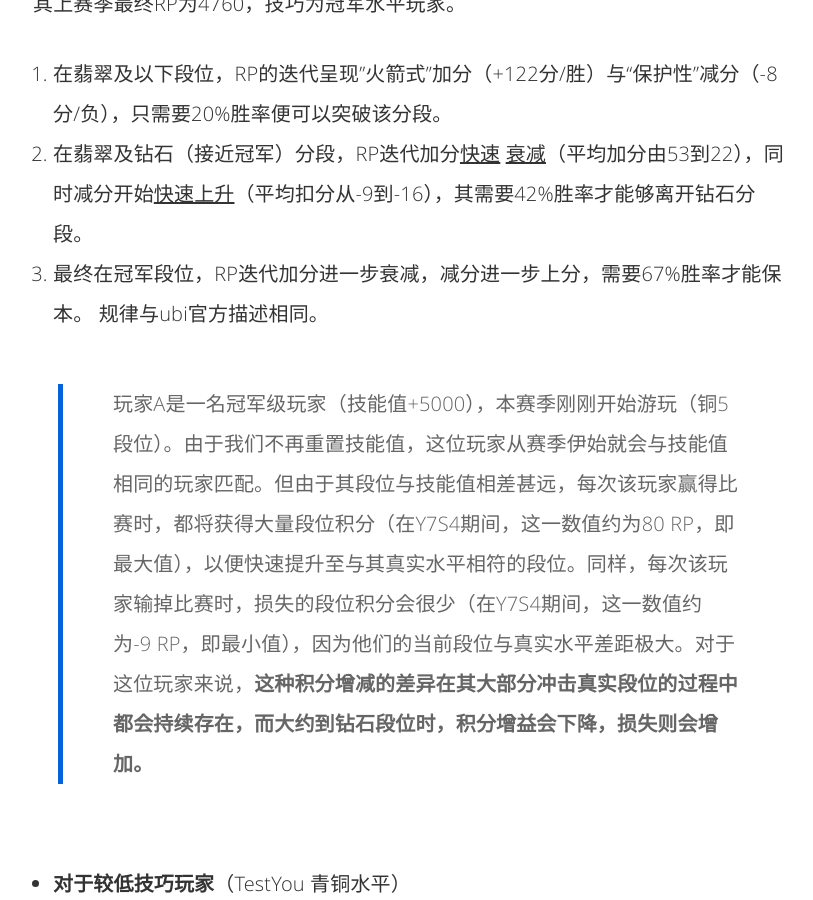
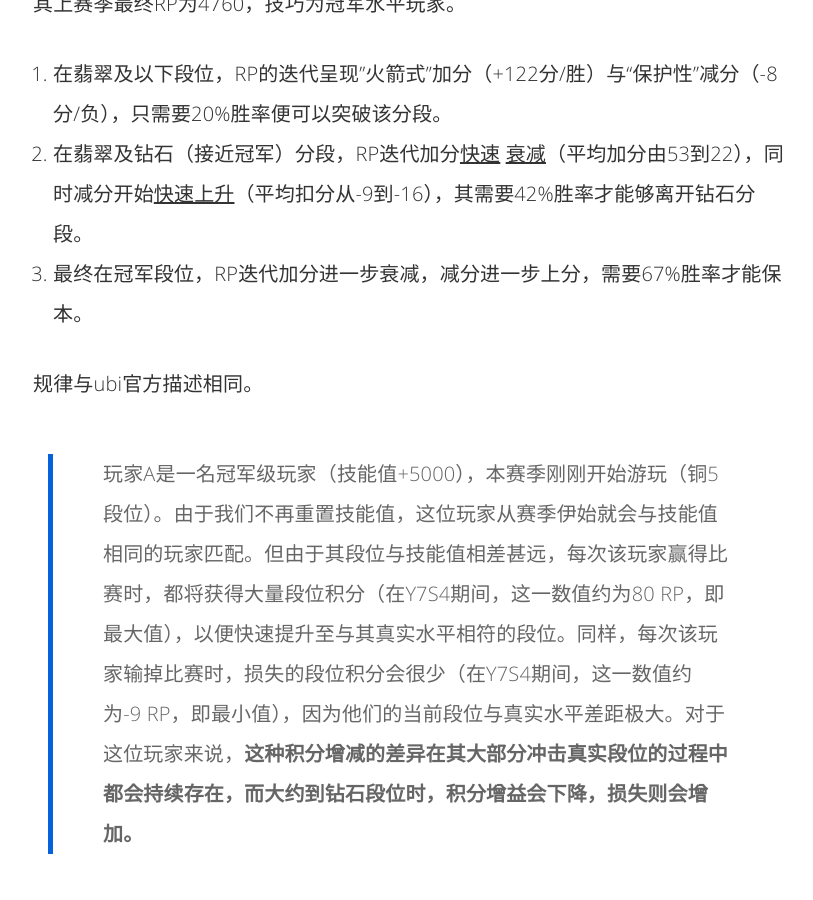
Before and after one commit to Junsonli/Junsonli.github.io, a Jekyll site: the page built from _posts/2026-03-25-r6s-rating-system-design.md, in a window 1280 px wide and 900 px high, scrolled down 3799 px. Shown: the whole window, without its empty margins (227-1040 px from the left). Built offline with Jekyll 4.4.1, drawn with Linux system fonts in a browser that asks for light colours; comment, search, counter and statistics services are not loaded; some of the changed text lies outside the part shown.

Commit message:
fix: 评分系统文档内容更新

```diff
--- a/_posts/2026-03-25-r6s-rating-system-design.md
+++ b/_posts/2026-03-25-r6s-rating-system-design.md
@@ -14,21 +14,20 @@
 
 * 公平竞技，提供良好体验
 依托 Trueskill 这个主流竞技评级算法，对玩家竞技水平进行精准量化，为高质量对局的匹配提供核心参照。
-* 给予成长体验<br>
+* 给予成长体验
+
 在Trueskill算法下，玩家分数变动会逐渐缩小（$$\sigma$$变小），通过不定期或定期重置天梯分，给予玩家赛季上的进步体验，缓解分数波动小带来的无聊体验。
 
 # R6S天梯分迭代模型定性拆解
 
 ## R6S天梯分迭代规律
 
-本文爬取了r6tracker上3位不同水平玩家的最近两个赛季的排名战比赛记录，用于辅助拆解R6S天梯表象分（RP）迭代规律。
-
+本文爬取了r6tracker上3位不同水平玩家的最近两个赛季的排名战比赛记录，用于辅助拆解R6S天梯表象分（RP）迭代规律。<br>
 [📎 all\_matches\_final.csv](/assets/attachments/all_matches_final.csv)
 
-如下表所示，这3名玩家的数据总体特征为：
-
-1. 近两个赛季（Y11S1、Y10S4）均有大量游玩天梯对局（Y11S1赛季均＞70场，Y10S4赛季均均＞180场）。
-2. 截至2026年3月25日，3名玩家两个赛季的段位水平相近（＜250分，处于一个大段区间内）。
+如下表所示，这3名玩家的数据总体特征为：<br>
+1. 近两个赛季（Y11S1、Y10S4）均有大量游玩天梯对局（Y11S1赛季均＞70场，Y10S4赛季均均＞180场）。<br>
+2. 截至2026年3月25日，3名玩家两个赛季的段位水平相近（＜250分，处于一个大段区间内）。<br>
 3. 3名玩家隶属于不同的天梯段位水平，分别为青铜段、铂金段、冠军段。
 
 | **player\_name** | **season** | **final\_rank** | **max\_rank** | **kd\_ratio** | **win\_rate** | **matches** |
@@ -99,6 +98,7 @@
 1. 在翡翠及以下段位，RP的迭代呈现"火箭式"加分（+122分/胜）与“保护性”减分（-8分/负），只需要20%胜率便可以突破该分段。
 2. 在翡翠及钻石（接近冠军）分段，RP迭代加分<u>快速</u> <u>衰减</u>（平均加分由53到22），同时减分开始<u>快速上升</u>（平均扣分从-9到-16），其需要42%胜率才能够离开钻石分段。
 3. 最终在冠军段位，RP迭代加分进一步衰减，减分进一步上分，需要67%胜率才能保本。
+
 规律与ubi官方描述相同。
 > 玩家A是一名冠军级玩家（技能值+5000），本赛季刚刚开始游玩（铜5段位）。由于我们不再重置技能值，这位玩家从赛季伊始就会与技能值相同的玩家匹配。但由于其段位与技能值相差甚远，每次该玩家赢得比赛时，都将获得大量段位积分（在Y7S4期间，这一数值约为80 RP，即最大值），以便快速提升至与其真实水平相符的段位。同样，每次该玩家输掉比赛时，损失的段位积分会很少（在Y7S4期间，这一数值约为-9 RP，即最小值），因为他们的当前段位与真实水平差距极大。对于这位玩家来说，**这种积分增减的差异在其大部分冲击真实段位的过程中都会持续存在，而大约到钻石段位时，积分增益会下降，损失则会增加。**
 
@@ -107,6 +107,7 @@
 其上赛季最终RP为1658，技巧为青铜水平玩家。
 1. 在紫铜分段，其RP迭代风险收益比达3.68，只需要20%便可以达到其青铜水平。达到了青铜水平后，其RP迭代加减分较平衡，保本胜率达41.93%。
 2. RP迭代到与技巧分一个水平后，标准获胜和标准失败的RP数量上存在差异。
+
 规律与ubi官方描述相同。
 > 玩家B是一名白银段位玩家（技能值2200），本赛季已经玩了一段时间，目前达到了白银II段位。该玩家现在的段位与其技能水平相匹配，因此，他们每赢一场比赛，将获得标准数量的RP（约40 RP），每输一场比赛，将失去标准数量的RP（约30 RP）。我们在标准获胜和标准失败的RP数量上设置差异，是为了让玩家始终有动力去冲击更高段位，并在整个赛季中不断进步。这并不意味着该玩家能轻松获得段位提升，因为我们认为达到真实段位的玩家胜率可能在50%左右，但如果该玩家持续游玩并努力争取胜利，他们本赛季很可能会达到比上赛季更高的段位，从而获得更多奖励！
 
@@ -117,11 +118,10 @@
 2. 黄金至铂金段位，RP迭代规律快速发生快速变化，加分<u>快速衰减</u>（平均加分由69到34），同时减分开始<u>快速上升</u>（平均扣分从-12到-18），保本胜率也提升到了30%+。
 3. 预估在翡翠段位，其保本胜率在40%\~50%。
 
-* **总结**
-
+* **总结**<br>
 R6S的RP迭代规律：ΔRP与\|MMR-RP\|正相关。
-* **低分胜利加分多，失败扣分少；高分胜利加分相对少，失败扣分相对多。**&#x4D;MR与PR差距越大，胜利时获得的RP加分越多，失败时扣除的RP越少；当RP收敛至与技巧水平基本匹配后RP加减分幅度趋于稳定，进入稳定区间。
-* **扣分加分存在明显上下限**。
+  * **低分胜利加分多，失败扣分少；高分胜利加分相对少，失败扣分相对多。**&#x4D;MR与PR差距越大，胜利时获得的RP加分越多，失败时扣除的RP越少；当RP收敛至与技巧水平基本匹配后RP加减分幅度趋于稳定，进入稳定区间。
+  * **扣分加分存在明显上下限**。
 
 [📎 「排名战 2.0」运作机制简易图《彩虹六号：围攻》 - 1.「排名战 2.0」运作机制简易图《彩虹六号：围攻》(Av1004042365,P1).mp4](/assets/attachments/rank20-mechanism.mp4)
 
@@ -142,11 +142,8 @@
   </figure>
 </div>
 
-随着对局场次的累积，玩家 RP 整体呈现向 MMR 逐步收敛的趋势，二者差值 ∣MMR−RP∣ 随对局进行总体减小。因此，比赛场次的递增可近似视为 ∣MMR−RP∣ 的逐步缩小。
-
-
-
-基于此，可将上述散点图进一步抽象为下图，该图完整保留了ΔRP随 ∣MMR−RP∣ 迭代的核心特征:
+随着对局场次的累积，玩家 RP 整体呈现向 MMR 逐步收敛的趋势，二者差值 ∣MMR−RP∣ 随对局进行总体减小。因此，比赛场次的递增可近似视为 ∣MMR−RP∣ 的逐步缩小。<br>
+基于此，可将上述散点图进一步抽象为下图，该图完整保留了ΔRP随 ∣MMR−RP∣ 迭代的核心特征:<br>
   1. 存在上下边界
   2. S型曲线，中间陡峭两端平缓（在Ritzao玩家数据上最为明显）
   3. ΔRP与玩家真实技巧和当前RP的差值呈正相关关系
@@ -168,7 +165,7 @@
 \end{cases}
  $$
 
-式中参数：
+式中参数：<br>
   * $$\Delta RP$$为单局RP变化量；
   * $$\mu$$为Trueskill算法下玩家真实MMR；
   * RP为当前段位分；
@@ -176,7 +173,7 @@
   * $$x_0^W、x_0^L$$为拐点位置参数；
   * $$L_{\min}^{W}、L_{\max}^{W}、L_{\min}^{L}、L_{\max}^{L}$$分别为胜利、失败场景下的上下限。
 
-拆解思路：
+拆解思路：<br>
   1. 通过游戏经验、数据规律、官方更新公告确定ΔRP与\|μ−RP\|有正相关关系
   2. 通过观察总体加减分规律，结合散点图，抽象出S形趋势概念图
   3. 利用logistic函数提供天然的S形骨架，并拆分为胜/负两种场景
@@ -187,20 +184,20 @@
 
 ## 有组排的对局如何影响局内其他单排玩家体验？
 
-**在玩家的体验层面：**
+**在玩家的体验层面：**<br>
 
-组排带来的优势：
+组排带来的优势：<br>
 
   1. 更高的沟通效率，实时语音可能性极高，信息共享且同步快
   2. 战术执行度高，有预设套路配合，同步率高
   3. 共同目标感强烈
 
-相应的也会对单排玩家造成影响：
+相应的也会对单排玩家造成影响：<br>
   1. 信息孤岛，信息只在组排范围内同步快，语音不同频
   2. 配合生疏，游戏互动弱，体验感弱
   3. 被组排玩家共同目标挟持（如4黑与单排玩家，单排玩家被挟持，4黑如果想投降单排玩家无法影响）
 
-**设计层面（机制层面）：**
+**设计层面（机制层面）：**<br>
 
 Trueskill匹配算法下的衡量比赛质量的MQ概念：
 
@@ -213,11 +210,11 @@
 
 公式表示：当 $$P(A \text{ wins}) \to 0.5$$ 时，$$MatchQuality\to 1（完美对局）$$
 
-其中：
+其中：<br>
   * $$\mu_d$$：两队表现差的期望
   * $$\sigma_d$$：两队表现差的标准差
 
-结合公式中可以看出，影响MQ的变量有两个：$$\mu_d、\sigma_d$$。由此出发，组排对局中可能导致的问题主要是：
+结合公式中可以看出，影响MQ的变量有两个：$$\mu_d、\sigma_d$$。由此出发，组排对局中可能导致的问题主要是：<br>
   * $$\mu_d$$被低估：组排队伍玩家的实力计算不同于单排组合（团队协同加成），从而导致了$$P(A \text{ wins})$$的计算偏差，即MQ的下降，玩家的匹配体验也就下降了
 
 
@@ -226,10 +223,8 @@
 
 1. **赛前——修正组排算法**
 
-在计算队伍表现时，为组排玩家表现的聚合计算添加**协同系数**
-
+在计算队伍表现时，为组排玩家表现的聚合计算添加**协同系数**<br>
 * 随组排队伍规模变大，修正量应该越来越大。例：2人组排为1.03，3人组排为1.05，4人组排为1.07，5人组排为1.10。
-
 * 根据分段上升，修正量应该越来越大。例：青铜组排为1.02，铂金组排为1.03，钻石组排为1.04，大师组排为1.07。
 纯单排对局表现计算：
 
@@ -265,15 +260,15 @@
 
 * 分组分池匹配
 
-在匹配界面增加【绝对单排】功能。将最大排位池分为两个，再在两个池子内进行分桶匹配。
+在匹配界面增加【绝对单排】功能。将最大排位池分为两个，再在两个池子内进行分桶匹配。<br>
 单排玩家可自由选择，保护单排玩家体验的同时也保证了组排玩家对阵组排玩家的对局体验。
 
 3. **赛中——优化沟通系统**
 
-通过优化局内信息沟通机制，如：
+通过优化局内信息沟通机制，如：<br>
   - 更强的局内信号功能（更适配的轮盘信息，更直观的标记信息。例：APEX的中键标记）
   - 队友死亡系统自动播报死亡地点功能（向单排玩家更快地同步信息，例:XXX于YYY地点被击败）
 
-其他机制防止特殊情况下单排玩家体验下降，如：
+其他机制防止特殊情况下单排玩家体验下降，如：<br>
   - 踢出玩家：4黑+1单排情况下，4黑玩家无法“踢出玩家”
   - 投降机制：4黑+1单排情况下，投降需全票赞成
```
